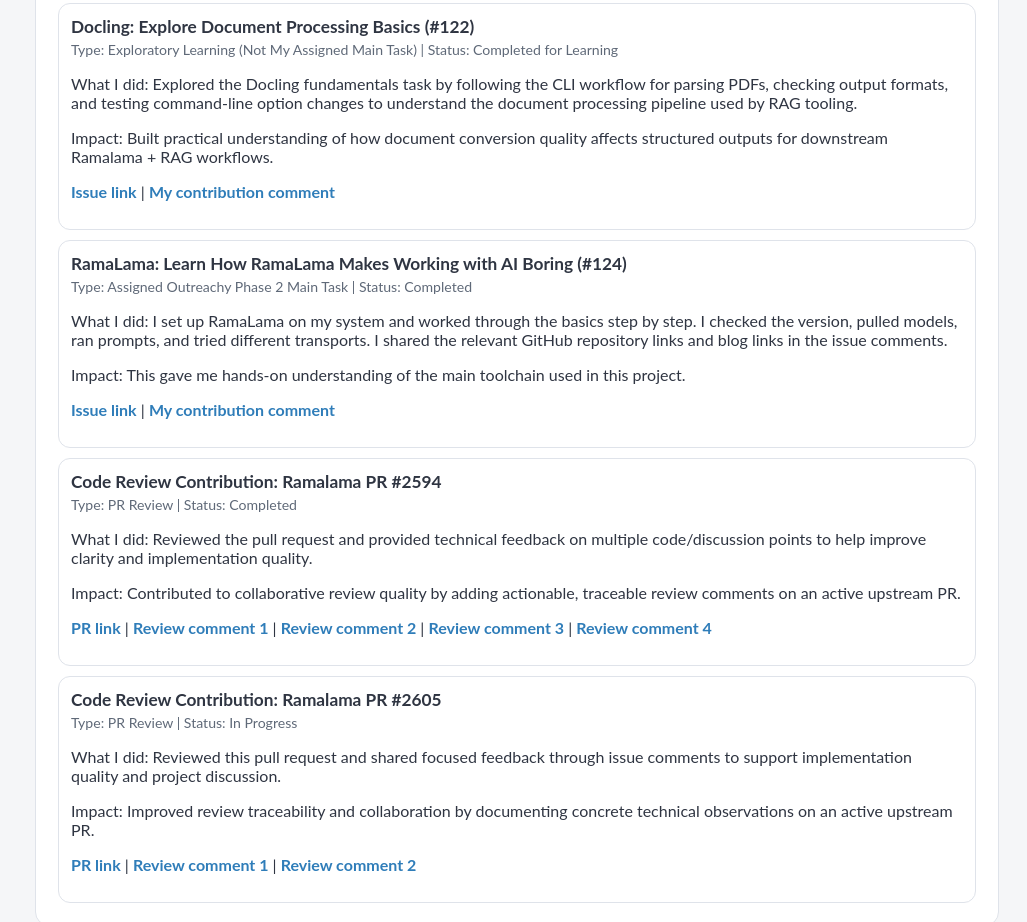
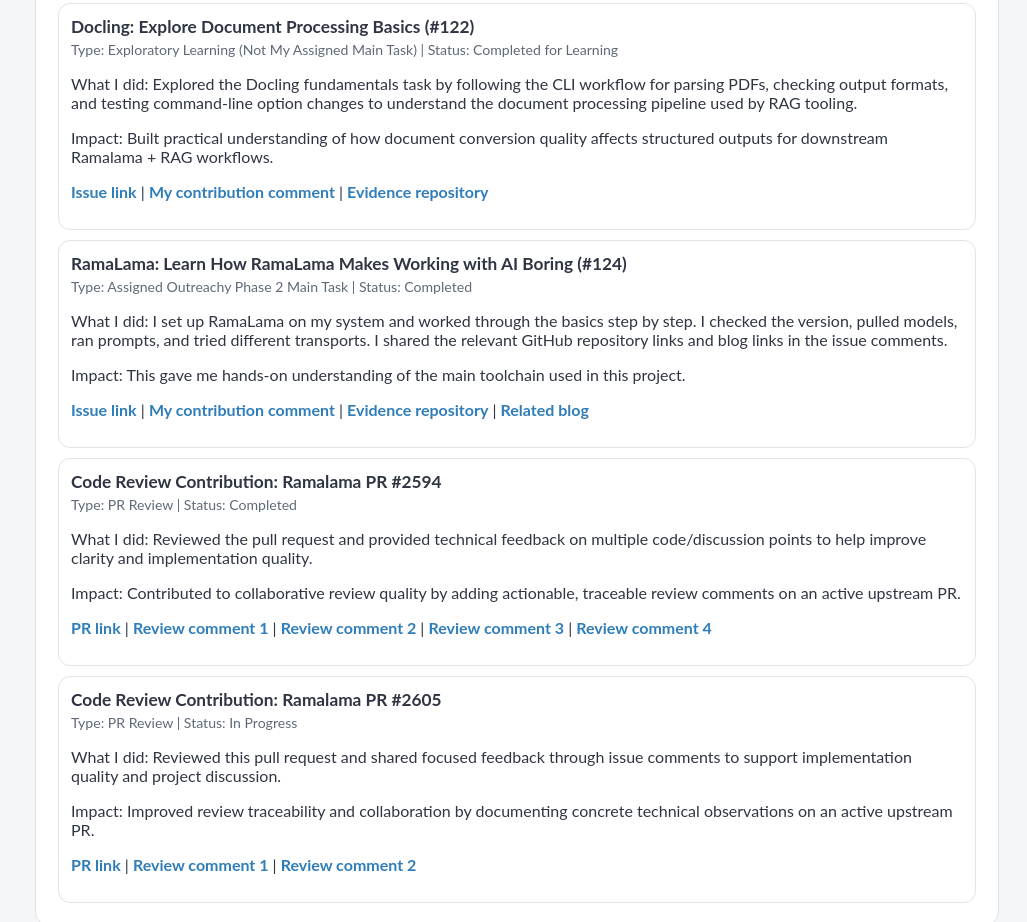
Before and after one commit to amkr6207/outreachy-portfolio, a plain HTML site: page index.html in a window 1280 px wide. Shown: the part 1976-2898 px from the top of the page, without its empty margins (253-1280 px from the left). Drawn offline with Linux system fonts and the light colour scheme.

Commit message:
Add evidence repo

```diff
--- a/index.html
+++ b/index.html
@@ -189,6 +189,8 @@
           <a href="https://forge.fedoraproject.org/commops/interns/issues/122" target="_blank" rel="noopener">Issue link</a>
           |
           <a href="https://forge.fedoraproject.org/commops/interns/issues/122#issuecomment-614961" target="_blank" rel="noopener">My contribution comment</a>
+          |
+          <a href="https://github.com/amkr6207/docling-exploration" target="_blank" rel="noopener">Evidence repository</a>
         </p>
       </article>
 
@@ -207,6 +209,10 @@
           <a href="https://forge.fedoraproject.org/commops/interns/issues/124" target="_blank" rel="noopener">Issue link</a>
           |
           <a href="https://forge.fedoraproject.org/commops/interns/issues/124#issuecomment-606200" target="_blank" rel="noopener">My contribution comment</a>
+          |
+          <a href="https://github.com/amkr6207/ramalama-exploration" target="_blank" rel="noopener">Evidence repository</a>
+          |
+          <a href="https://aman-dev.hashnode.dev/running-ai-models-with-ramalama-what-works-what-breaks-and-why" target="_blank" rel="noopener">Related blog</a>
         </p>
       </article>
 
@@ -333,6 +339,8 @@
           <a href="https://aman-dev.hashnode.dev/from-pdfs-to-structured-data-exploring-the-docling-cli-for-ai-ready-document-processing" target="_blank" rel="noopener">View blog</a>
           |
           <a href="https://forge.fedoraproject.org/commops/interns/issues/122#issuecomment-614961" target="_blank" rel="noopener">Comment link (#122)</a>
+          |
+          <a href="https://github.com/amkr6207/docling-exploration" target="_blank" rel="noopener">Evidence repository</a>
         </p>
       </article>
     </section>
```
